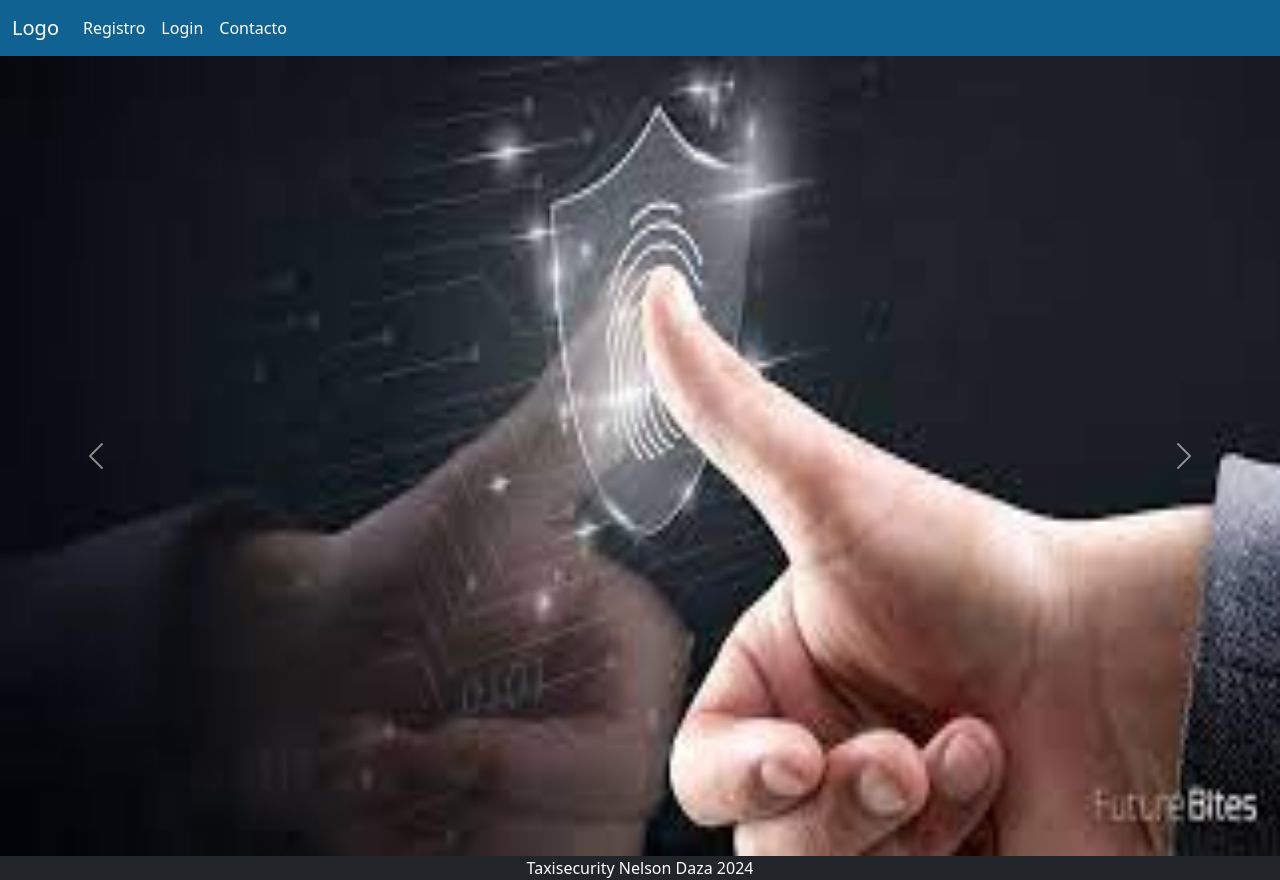
After one commit to o9nelsonjavier/TaxiSecurity, a PHP site: page / in a window 1280 px wide. The commit adds this page. Run offline with PHP 8.4, Linux system fonts and the light colour scheme.

Commit message:
se agrega pagina web

```diff
--- a/Styles.css
+++ b/Styles.css
@@ -17,3 +17,8 @@
     background-color:#0F6292;
     padding: 20px;
 }
+
+.menu{
+    background-color:#0F6292 !important;
+    color:white !important;
+}
--- /dev/null
+++ b/index.html
@@ -0,0 +1,56 @@
+<!DOCTYPE html>
+<html lang="en">
+<head>
+    <meta charset="UTF-8">
+    <meta name="viewport" content="width=device-width, initial-scale=1.0">
+    <title>Taxisecurity</title>
+    <link href="https://cdn.jsdelivr.net/npm/bootstrap@5.3.3/dist/css/bootstrap.min.css" rel="stylesheet" integrity="sha384-QWTKZyjpPEjISv5WaRU9OFeRpok6YctnYmDr5pNlyT2bRjXh0JMhjY6hW+ALEwIH" crossorigin="anonymous">
+    <link href="Styles.css" rel="stylesheet">
+</head>
+<body>
+    <nav class="navbar navbar-expand-lg bg-body-tertiary menu">
+        <div class="container-fluid">
+          <a class="navbar-brand text-white" href="#">Logo</a>
+          <button class="navbar-toggler" type="button" data-bs-toggle="collapse" data-bs-target="#navbarSupportedContent" aria-controls="navbarSupportedContent" aria-expanded="false" aria-label="Toggle navigation">
+            <span class="navbar-toggler-icon"></span>
+          </button>
+          <div class="collapse navbar-collapse" id="navbarSupportedContent">
+            <ul class="navbar-nav me-auto mb-2 mb-lg-0">
+              <li class="nav-item">
+                <a class="nav-link active text-white" aria-current="page" href="#">Registro</a>
+              </li>
+              <li class="nav-item">
+                <a class="nav-link text-white" href="#">Login</a>
+              </li>
+              <li class="nav-item">
+                <a class="nav-link text-white" href="#">Contacto</a>
+              </li>
+            </ul>
+          </div>
+        </div>
+      </nav>
+      <div id="carouselExample" class="carousel slide">
+        <div class="carousel-inner">
+          <div class="carousel-item active">
+            <img src="Imagenes/slider1.jpg" class="d-block w-100" alt="image" height="800" width="50">
+          </div>
+          <div class="carousel-item">
+            <img src="Imagenes/slider2.jpg" class="d-block w-100" alt="...">
+          </div>
+          <div class="carousel-item">
+            <img src="Imagenes/slider3.jpg" class="d-block w-100" alt="image" height="800" width="500">
+          </div>
+        </div>
+        <button class="carousel-control-prev" type="button" data-bs-target="#carouselExample" data-bs-slide="prev">
+          <span class="carousel-control-prev-icon" aria-hidden="true"></span>
+          <span class="visually-hidden">Previous</span>
+        </button>
+        <button class="carousel-control-next" type="button" data-bs-target="#carouselExample" data-bs-slide="next">
+          <span class="carousel-control-next-icon" aria-hidden="true"></span>
+          <span class="visually-hidden">Next</span>
+        </button>
+      </div>
+      <div class="col-12 text-white text-center bg-dark">Taxisecurity Nelson Daza 2024</div>
+    <script src="https://cdn.jsdelivr.net/npm/bootstrap@5.3.3/dist/js/bootstrap.bundle.min.js" integrity="sha384-YvpcrYf0tY3lHB60NNkmXc5s9fDVZLESaAA55NDzOxhy9GkcIdslK1eN7N6jIeHz" crossorigin="anonymous"></script>
+</body>
+</html>
```
Also changed, not shown: Imagenes/slider1.jpg (added), Imagenes/slider2.jpg (added), Imagenes/slider3.jpg (added).
